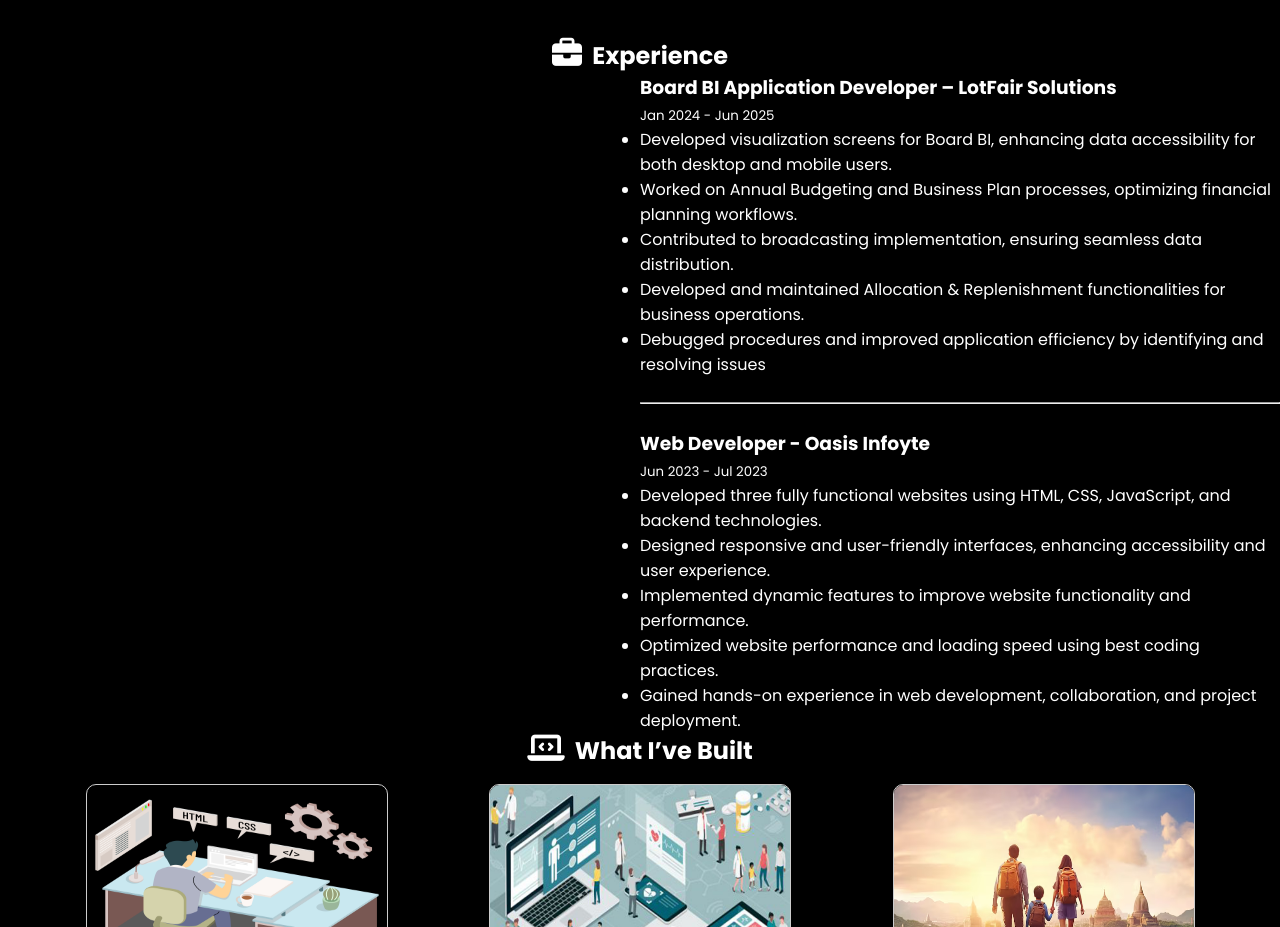
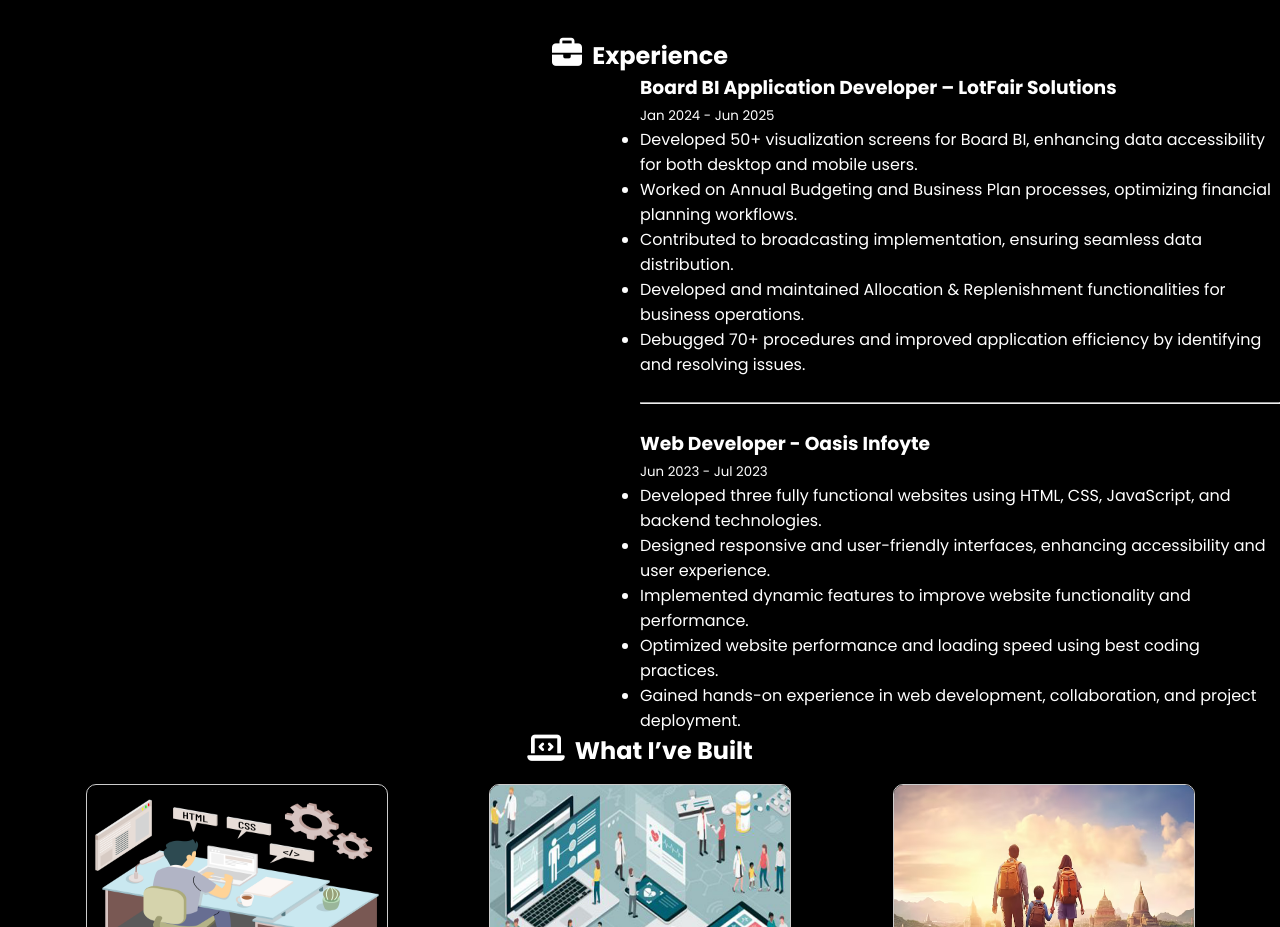
Before and after one commit to Thammalivaralakshmi/MyPortfolio, a plain HTML site: page index.html in a window 1280 px wide. Shown: the part 2060-2987 px from the top of the page. Drawn offline with nearby package versions, Linux system fonts and the light colour scheme.

Commit message:
Update index.html

```diff
--- a/index.html
+++ b/index.html
@@ -94,11 +94,12 @@
         <h3>Board BI Application Developer – LotFair Solutions   </h3>
         <small>Jan 2024 - Jun 2025</small>
         <ul>
-        <li>Developed visualization screens for Board BI, enhancing data accessibility for both desktop and mobile users.</li>
+        <li>Developed 50+ visualization screens for Board BI, enhancing data accessibility for both desktop and mobile
+users. </li>
         <li>Worked on Annual Budgeting and Business Plan processes, optimizing financial planning workflows. </li>
         <li>Contributed to broadcasting implementation, ensuring seamless data distribution. </li>
         <li>Developed and maintained Allocation & Replenishment functionalities for business operations. </li>
-        <li>Debugged procedures and improved application efficiency by identifying and resolving issues </li>
+        <li>Debugged 70+ procedures and improved application efficiency by identifying and resolving issues. </li>
       </ul>
      </div>
      <br>
```
